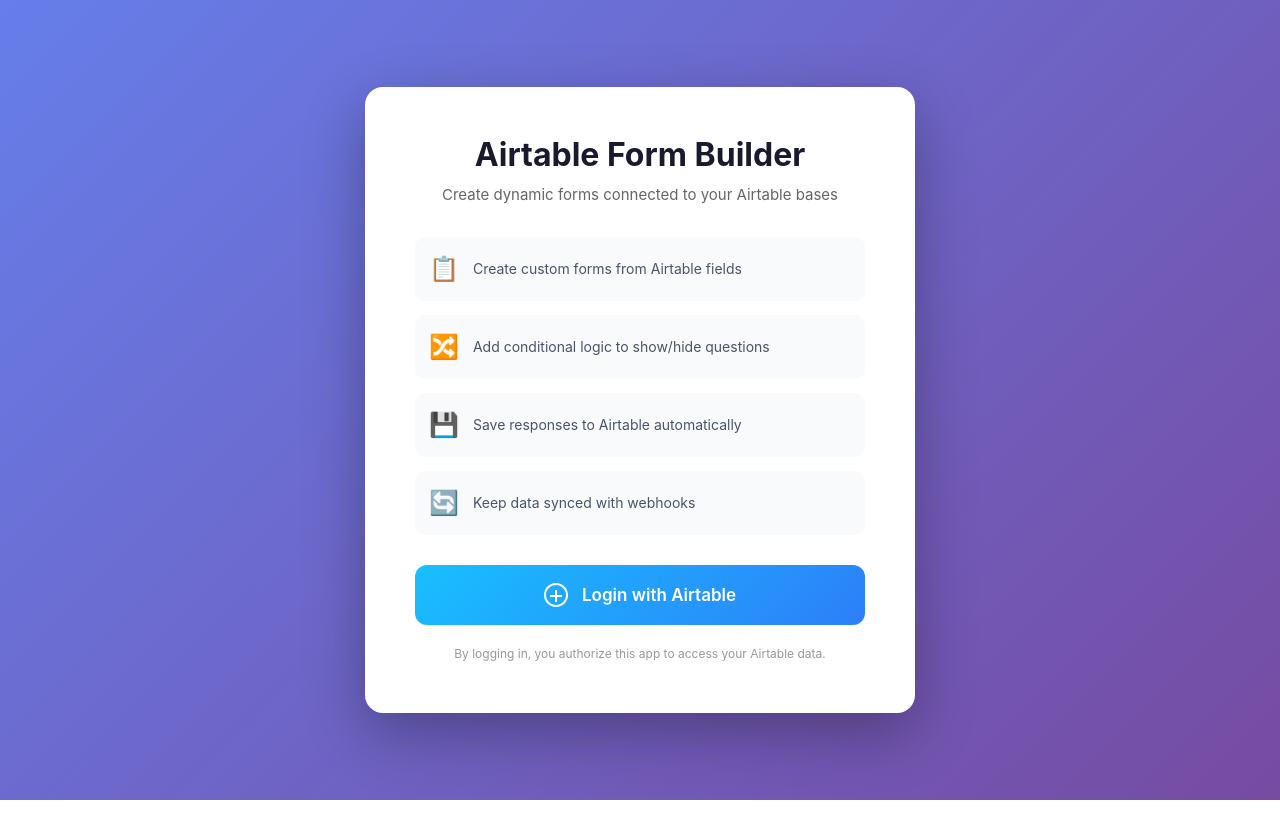
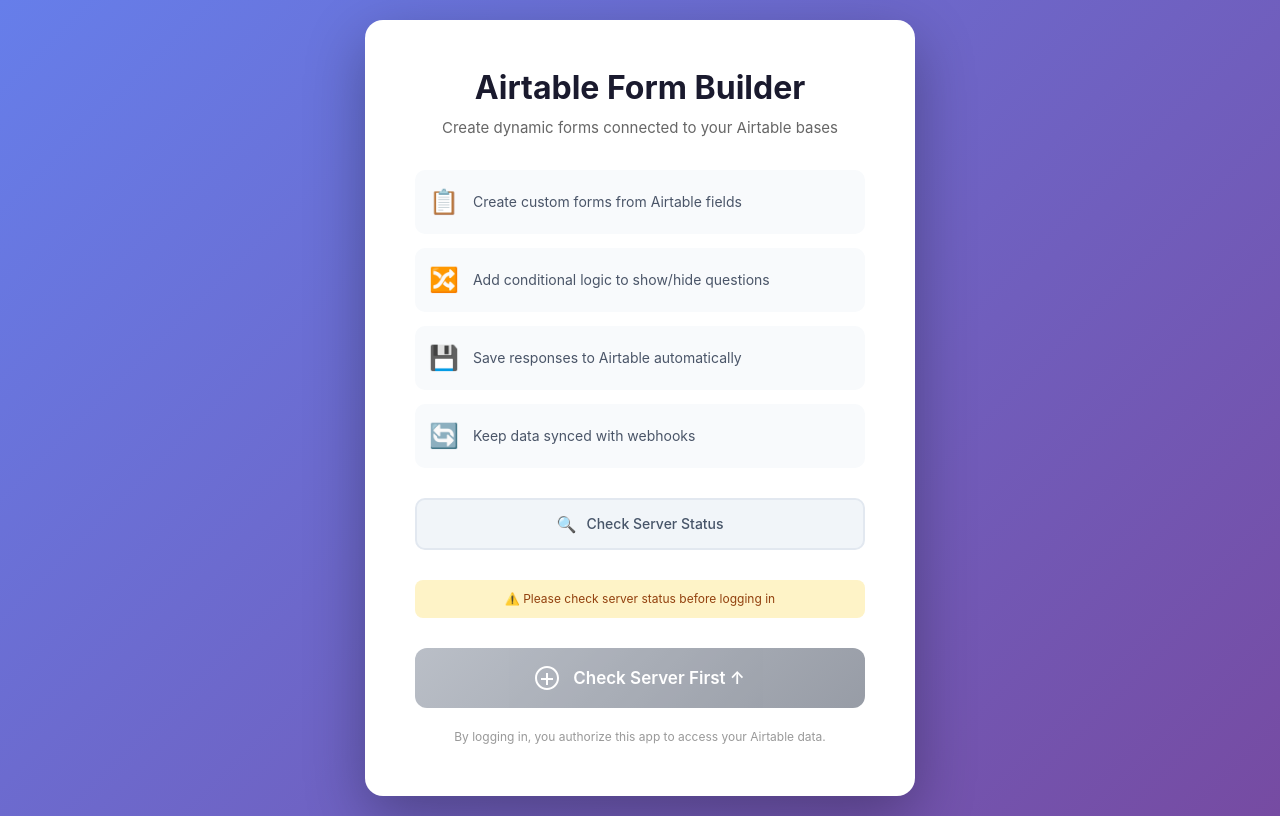
Before and after one commit to NITHINKR06/Airtable, a React (Vite) app in the folder client/: page /login in a window 1280 px wide. Built offline with nearby package versions, Linux system fonts and the light colour scheme; no server answers.

Commit message:
feat: Introduce login page with backend server health check and update README with live demo URLs.

```diff
--- /dev/null
+++ b/client/src/components/ServerStatus.css
@@ -0,0 +1,89 @@
+.server-status-widget {
+    position: fixed;
+    bottom: 20px;
+    right: 20px;
+    z-index: 1000;
+    display: flex;
+    flex-direction: column;
+    align-items: flex-end;
+    gap: 8px;
+}
+
+.server-status-toggle {
+    display: flex;
+    align-items: center;
+    gap: 8px;
+    padding: 10px 16px;
+    background: #f1f5f9;
+    color: #475569;
+    border: 2px solid #e2e8f0;
+    border-radius: 50px;
+    font-size: 13px;
+    font-weight: 500;
+    cursor: pointer;
+    transition: all 0.2s ease;
+    box-shadow: 0 4px 12px rgba(0, 0, 0, 0.1);
+}
+
+.server-status-toggle:hover:not(:disabled) {
+    background: #e2e8f0;
+    transform: translateY(-2px);
+    box-shadow: 0 6px 16px rgba(0, 0, 0, 0.15);
+}
+
+.server-status-toggle:disabled {
+    cursor: wait;
+}
+
+/* Status States */
+.server-status-widget.awake .server-status-toggle {
+    background: #dcfce7;
+    border-color: #86efac;
+    color: #166534;
+}
+
+.server-status-widget.sleeping .server-status-toggle {
+    background: #fef3c7;
+    border-color: #fcd34d;
+    color: #92400e;
+}
+
+.server-status-widget.checking .server-status-toggle {
+    background: #dbeafe;
+    border-color: #93c5fd;
+    color: #1e40af;
+}
+
+.status-icon {
+    font-size: 16px;
+}
+
+.status-text {
+    white-space: nowrap;
+}
+
+.status-spinner-small {
+    width: 14px;
+    height: 14px;
+    border: 2px solid #93c5fd;
+    border-top-color: #1e40af;
+    border-radius: 50%;
+    animation: spin 1s linear infinite;
+}
+
+@keyframes spin {
+    to {
+        transform: rotate(360deg);
+    }
+}
+
+.status-tooltip {
+    background: #fef3c7;
+    color: #92400e;
+    padding: 8px 12px;
+    border-radius: 8px;
+    font-size: 12px;
+    box-shadow: 0 4px 12px rgba(0, 0, 0, 0.1);
+    max-width: 220px;
+    text-align: center;
+}
--- /dev/null
+++ b/client/src/components/ServerStatus.jsx
@@ -0,0 +1,74 @@
+import { useState } from 'react';
+import './ServerStatus.css';
+
+function ServerStatus() {
+    const [serverStatus, setServerStatus] = useState('unknown'); // 'unknown' | 'checking' | 'awake' | 'sleeping'
+    const [isExpanded, setIsExpanded] = useState(false);
+
+    const checkServerHealth = async () => {
+        setServerStatus('checking');
+        setIsExpanded(true);
+        try {
+            const controller = new AbortController();
+            const timeoutId = setTimeout(() => controller.abort(), 30000); // 30s timeout for cold starts
+
+            const response = await fetch('https://airtabledynamicform.onrender.com/', {
+                method: 'GET',
+                signal: controller.signal
+            });
+            clearTimeout(timeoutId);
+
+            if (response.ok) {
+                setServerStatus('awake');
+            } else {
+                setServerStatus('sleeping');
+            }
+        } catch (err) {
+            setServerStatus('sleeping');
+        }
+    };
+
+    const getStatusIcon = () => {
+        switch (serverStatus) {
+            case 'checking': return null;
+            case 'awake': return '✅';
+            case 'sleeping': return '😴';
+            default: return '🔍';
+        }
+    };
+
+    const getStatusText = () => {
+        switch (serverStatus) {
+            case 'checking': return 'Checking...';
+            case 'awake': return 'Server Awake';
+            case 'sleeping': return 'Server Sleeping';
+            default: return 'Check Server';
+        }
+    };
+
+    return (
+        <div className={`server-status-widget ${serverStatus}`}>
+            <button
+                className="server-status-toggle"
+                onClick={checkServerHealth}
+                disabled={serverStatus === 'checking'}
+                title="Check if server is awake"
+            >
+                {serverStatus === 'checking' ? (
+                    <span className="status-spinner-small"></span>
+                ) : (
+                    <span className="status-icon">{getStatusIcon()}</span>
+                )}
+                <span className="status-text">{getStatusText()}</span>
+            </button>
+
+            {isExpanded && serverStatus === 'sleeping' && (
+                <div className="status-tooltip">
+                    💡 Server may take 30-60s to wake up. Click to retry.
+                </div>
+            )}
+        </div>
+    );
+}
+
+export default ServerStatus;
--- a/client/src/pages/Dashboard.jsx
+++ b/client/src/pages/Dashboard.jsx
@@ -2,6 +2,7 @@
 import { Link, useNavigate } from 'react-router-dom';
 import { useAuth } from '../context/AuthContext';
 import api from '../api/client';
+import ServerStatus from '../components/ServerStatus';
 import '../styles/Dashboard.css';
 
 function Dashboard() {
--- a/client/src/pages/FormBuilder.jsx
+++ b/client/src/pages/FormBuilder.jsx
@@ -3,6 +3,7 @@
 import { useAuth } from '../context/AuthContext';
 import api from '../api/client';
 import ConditionBuilder from '../components/ConditionBuilder';
+import ServerStatus from '../components/ServerStatus';
 import '../styles/FormBuilder.css';
 
 function FormBuilder() {
--- a/client/src/pages/Login.jsx
+++ b/client/src/pages/Login.jsx
@@ -1,6 +1,6 @@
 import { useAuth } from '../context/AuthContext';
 import { useNavigate, useSearchParams } from 'react-router-dom';
-import { useEffect } from 'react';
+import { useEffect, useState } from 'react';
 import '../styles/Login.css';
 
 function Login() {
@@ -8,6 +8,29 @@
     const navigate = useNavigate();
     const [searchParams] = useSearchParams();
     const error = searchParams.get('error');
+    const [serverStatus, setServerStatus] = useState('unknown'); // 'unknown' | 'checking' | 'awake' | 'sleeping'
+
+    const checkServerHealth = async () => {
+        setServerStatus('checking');
+        try {
+            const controller = new AbortController();
+            const timeoutId = setTimeout(() => controller.abort(), 30000); // 30s timeout for cold starts
+
+            const response = await fetch('https://airtabledynamicform.onrender.com/', {
+                method: 'GET',
+                signal: controller.signal
+            });
+            clearTimeout(timeoutId);
+
+            if (response.ok) {
+                setServerStatus('awake');
+            } else {
+                setServerStatus('sleeping');
+            }
+        } catch (err) {
+            setServerStatus('sleeping');
+        }
+    };
 
     useEffect(() => {
         if (isAuthenticated && !loading) {
@@ -64,11 +87,54 @@
                         </div>
                     </div>
 
-                    <button className="login-button" onClick={login}>
+                    <button
+                        className={`server-status-button ${serverStatus}`}
+                        onClick={checkServerHealth}
+                        disabled={serverStatus === 'checking'}
+                    >
+                        {serverStatus === 'unknown' && (
+                            <>
+                                <span className="status-icon">🔍</span>
+                                Check Server Status
+                            </>
+                        )}
+                        {serverStatus === 'checking' && (
+                            <>
+                                <span className="status-spinner"></span>
+                                Waking Up Server... Please wait
+                            </>
+                        )}
+                        {serverStatus === 'awake' && (
+                            <>
+                                <span className="status-icon">✅</span>
+                                Server is Awake
+                            </>
+                        )}
+                        {serverStatus === 'sleeping' && (
+                            <>
+                                <span className="status-icon">😴</span>
+                                Server is Sleeping - Click to Wake
+                            </>
+                        )}
+                    </button>
+
+                    {serverStatus !== 'awake' && (
+                        <p className="server-hint">
+                            {serverStatus === 'checking'
+                                ? '⏳ Please wait while the server wakes up (may take 30-60 seconds)...'
+                                : '⚠️ Please check server status before logging in'}
+                        </p>
+                    )}
+
+                    <button
+                        className="login-button"
+                        onClick={login}
+                        disabled={serverStatus !== 'awake'}
+                    >
                         <svg className="airtable-icon" viewBox="0 0 24 24" fill="currentColor">
                             <path d="M12 0C5.373 0 0 5.373 0 12s5.373 12 12 12 12-5.373 12-12S18.627 0 12 0zm0 2c5.523 0 10 4.477 10 10s-4.477 10-10 10S2 17.523 2 12 6.477 2 12 2zm-1 5v5H6v2h5v5h2v-5h5v-2h-5V7h-2z" />
                         </svg>
-                        Login with Airtable
+                        {serverStatus === 'awake' ? 'Login with Airtable' : 'Check Server First ↑'}
                     </button>
                 </div>
 
--- a/client/src/styles/Login.css
+++ b/client/src/styles/Login.css
@@ -99,6 +99,18 @@
   transform: translateY(0);
 }
 
+.login-button:disabled {
+  background: linear-gradient(135deg, #9ca3af 0%, #6b7280 100%);
+  cursor: not-allowed;
+  opacity: 0.7;
+  transform: none;
+}
+
+.login-button:disabled:hover {
+  transform: none;
+  box-shadow: none;
+}
+
 .airtable-icon {
   width: 24px;
   height: 24px;
@@ -130,3 +142,72 @@
     transform: rotate(360deg);
   }
 }
+
+/* Server Status Button Styles */
+.server-status-button {
+  display: flex;
+  align-items: center;
+  justify-content: center;
+  gap: 10px;
+  width: 100%;
+  padding: 14px 20px;
+  background: #f1f5f9;
+  color: #475569;
+  border: 2px solid #e2e8f0;
+  border-radius: 10px;
+  font-size: 14px;
+  font-weight: 500;
+  cursor: pointer;
+  transition: all 0.2s ease;
+}
+
+.server-status-button:hover:not(:disabled) {
+  background: #e2e8f0;
+  border-color: #cbd5e1;
+}
+
+.server-status-button:disabled {
+  cursor: not-allowed;
+  opacity: 0.8;
+}
+
+.server-status-button.awake {
+  background: #dcfce7;
+  border-color: #86efac;
+  color: #166534;
+}
+
+.server-status-button.sleeping {
+  background: #fef3c7;
+  border-color: #fcd34d;
+  color: #92400e;
+}
+
+.server-status-button.checking {
+  background: #dbeafe;
+  border-color: #93c5fd;
+  color: #1e40af;
+}
+
+.status-icon {
+  font-size: 18px;
+}
+
+.status-spinner {
+  width: 18px;
+  height: 18px;
+  border: 2px solid #93c5fd;
+  border-top-color: #1e40af;
+  border-radius: 50%;
+  animation: spin 1s linear infinite;
+}
+
+.server-hint {
+  text-align: center;
+  font-size: 12px;
+  color: #92400e;
+  margin: 0;
+  padding: 10px;
+  background: #fef3c7;
+  border-radius: 8px;
+}
```
Also changed, not shown: 1 other file (tests, documents, lock files or other folders).
